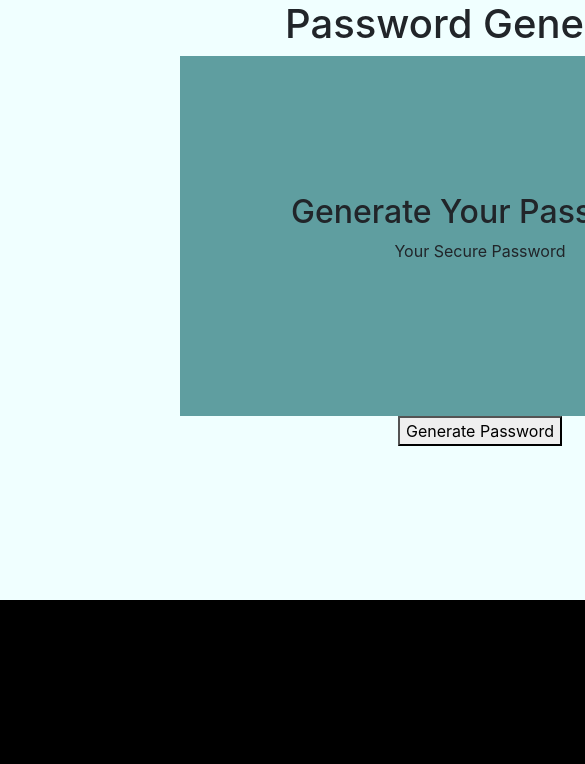
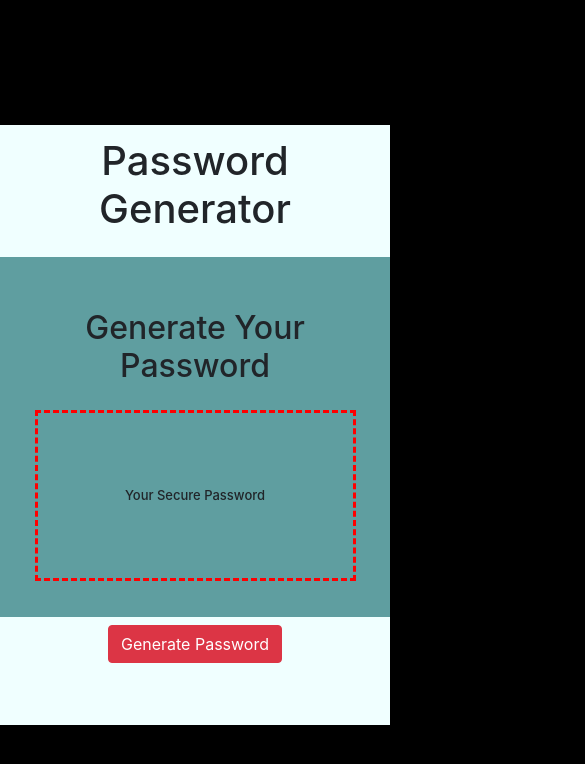
Before and after one commit to GormTheWyrm/PasswordHomework, a plain HTML site: page index.html in a window 390 px wide. Shown: the top 764 px of the page, 585 px wide, since content can reach past the window. Drawn offline with nearby package versions, Linux system fonts and the light colour scheme.

Commit message:
added media queries and bootstrap containers to make css responsive.

```diff
--- a/index.html
+++ b/index.html
@@ -45,29 +45,24 @@ On button click:
         <h1>Password Generator</h1>
         <!-- may need to be in a row -->
 
+        <div class="row">
+            <div id="bckgrnd" class="col-md-6 col-sm-8">
 
-
-
-
-
-
-
-
-        <div id="bckgrnd">
-            <!-- white background -->
                 <h2>Generate Your Password</h2>
 
-            <p id="pw">
+                <h3 id="pw">
                     Your Secure Password
                     <!-- make this background have a dashed border -->
-            </p>
+                </h3>
 
 
 
             </div>
-        <button id="generate-button">Generate Password</button>
+        </div>
+            <button class="btn btn-danger" id="generate-button">Generate Password</button>
             <!-- button https://getbootstrap.com/docs/4.4/components/buttons/ -->
             <!-- make this a bootstrap button -->
+
 
 
 
--- a/style.css
+++ b/style.css
@@ -10,19 +10,43 @@ background-color: black;
 background-color: azure;
 margin: auto;
 height: 600px;
-width: 960px;
+/* width: 960px; */
+margin-top: 125px;
+margin-bottom: 125px;
+margin-left: auto;
+margin-right: auto;
+
 }
 #bckgrnd{
 align-content: center;
 margin: auto;
 height: 360px;
-width: 600px;
+/* width: 600px; */
 background-color: cadetblue;
+/* container not fitting max size... may need to do this manually */
 }
-#pwZone{
-align-content: center;
-margin: auto;
-}
+
 #pw{
+    padding: 75px 5px 75px;
+    border: dashed  red;
+    margin-left: 5vw;
+    margin-right: 5vw;
+        /* this will break if viewed on a ginormous screen.  */
 
 }
+#generate-button{
+    /* padding: 2px 14px; */
+    margin-top: 8px;
+}
+h1, h2{
+    margin-top: 12px;
+    margin-bottom: 12px;
+    padding-top: 12px;
+    padding-bottom: 12px;
+}
+@media screen and (max-width: 575.98px){
+    #pw{
+        font-size: small;
+    }
+
+}
```
Lines whose indentation alone changed are shown as unchanged.
